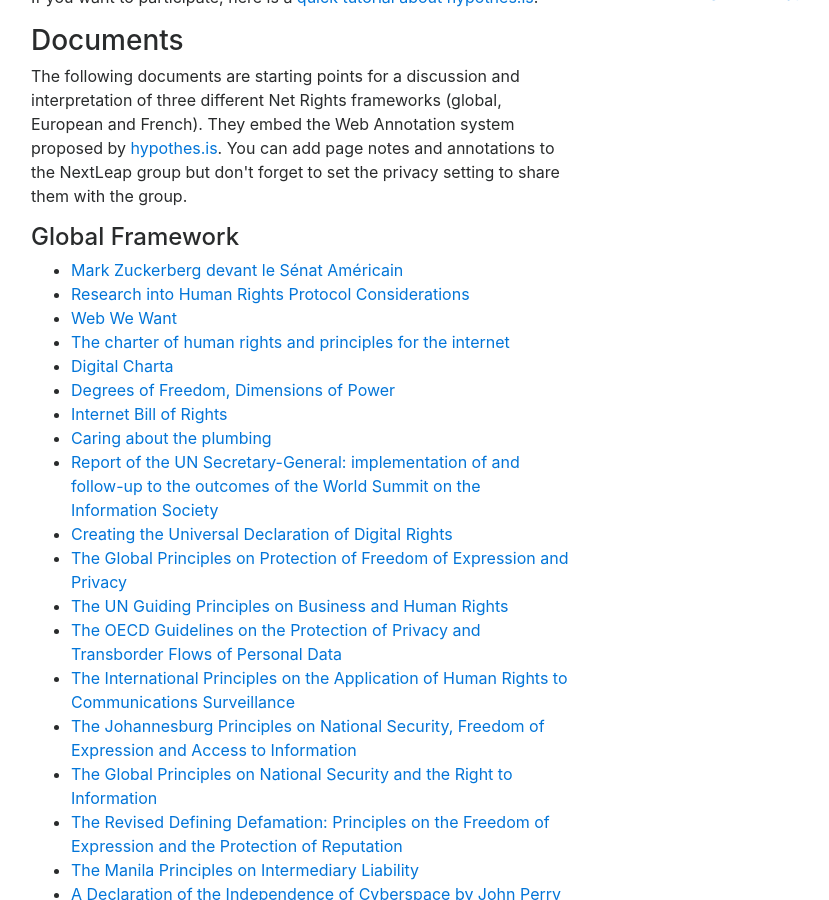
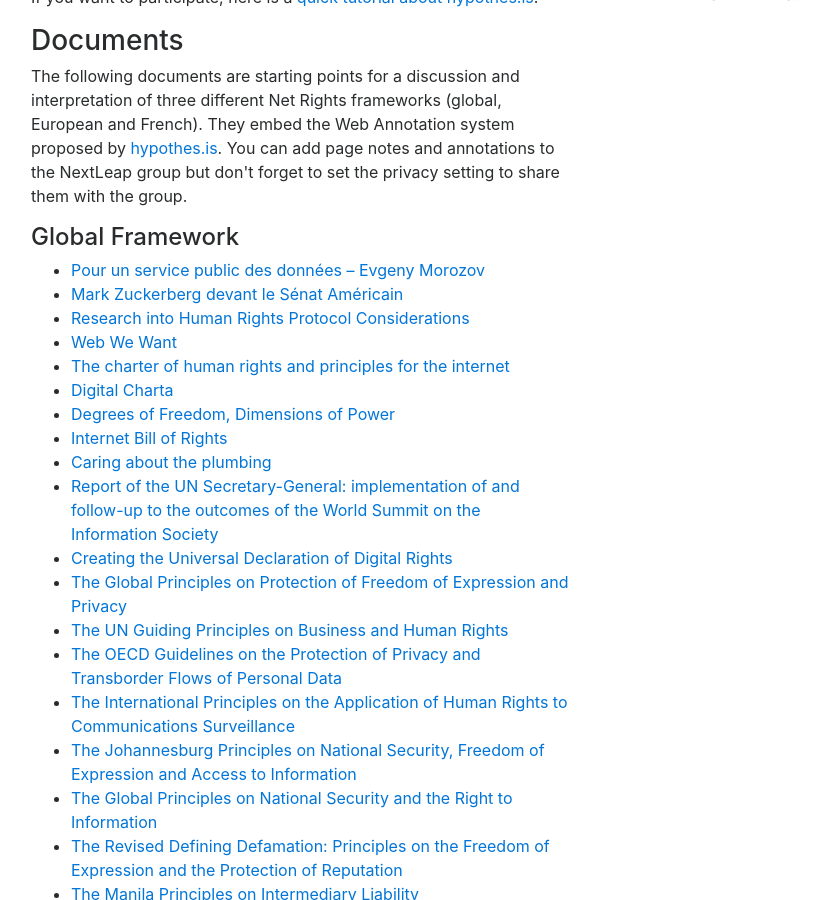
Before and after one commit to nextleap-project/nextleap-website, a Jekyll site: the page built from _projects/rights.md, in a window 1280 px wide and 900 px high, scrolled down 440 px. Shown: the whole window, without its empty margins (54-883 px from the left). Built offline with Jekyll 4.4.1, drawn with Linux system fonts in a browser that asks for light colours; nearby versions of some CDN libraries; comment, search, counter and statistics services are not loaded.

Commit message:
article added -> netrights

```diff
--- a/_projects/rights.md
+++ b/_projects/rights.md
@@ -35,6 +35,8 @@
 <h4 id="globalframework">Global Framework</h4>
 
 <ul>
+<li><a href="https://blog.mondediplo.net/2018-04-10-Pour-un-service-public-des-donnees">Pour un service public des données – Evgeny Morozov</a></li>
+
 <li><a href="https://via.projet-episteme.org/https://nextleap.eu/netrights/articles/20180412_SCQ.pdf">Mark Zuckerberg devant le Sénat Américain</a></li>
 
 <li><a href="https://via.projet-episteme.org/https://www.rfc-editor.org/rfc/pdfrfc/rfc8280.txt.pdf">Research into Human Rights Protocol Considerations</a></li>
```
